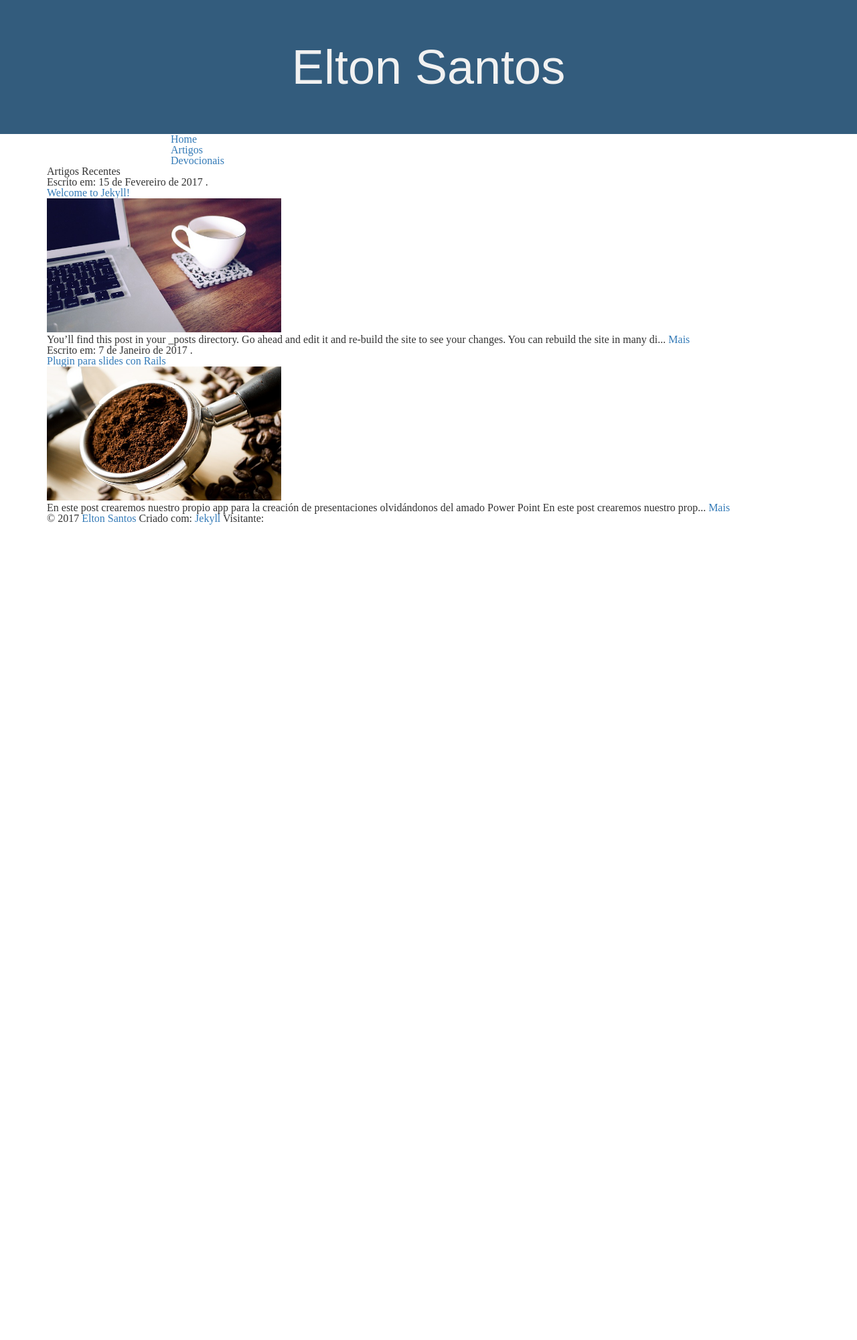
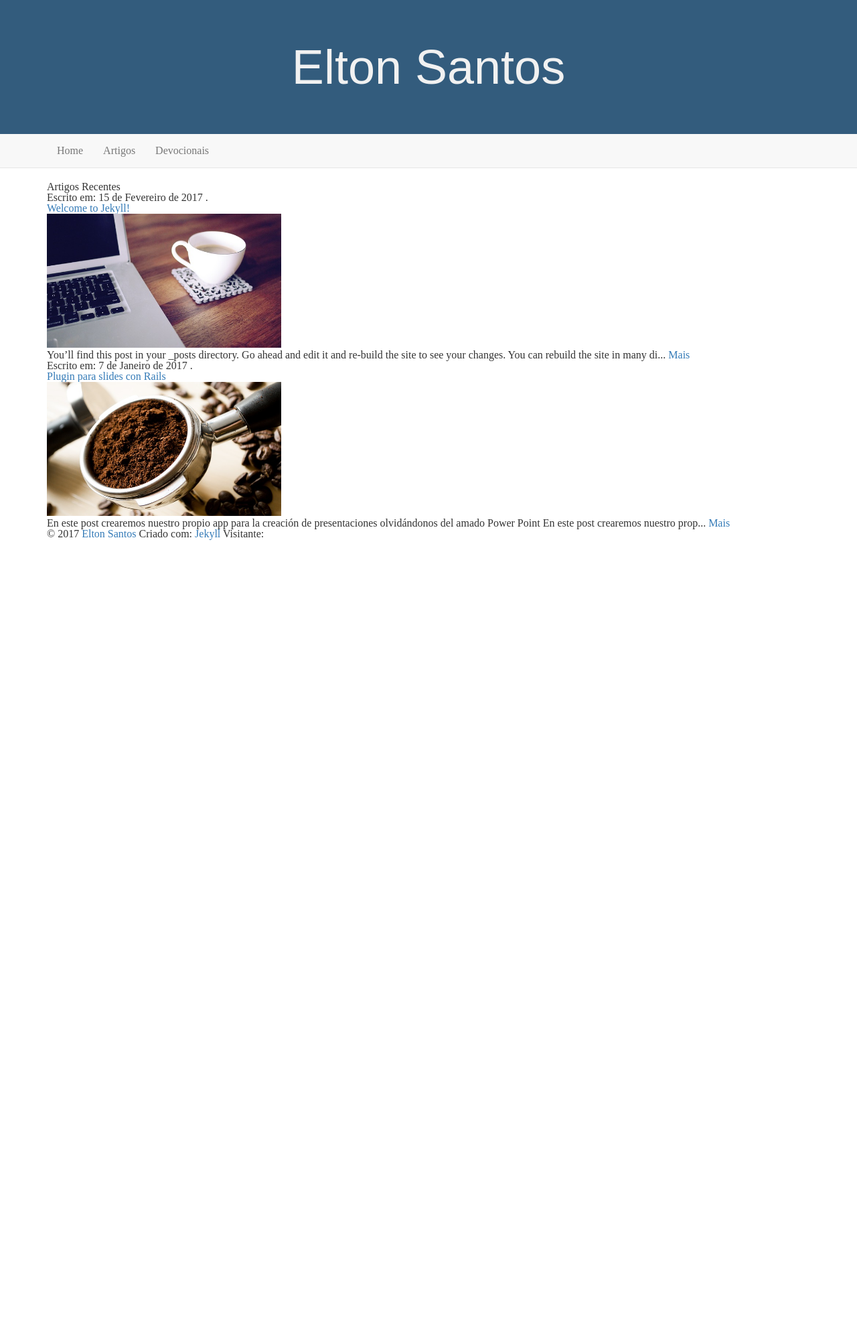
Before and after one commit to eltonsantos/eltonsantos.github.io, a Jekyll site: the page built from index.html, in a window 1280 px wide. Shown: the whole page at 67% size. Built offline with Jekyll 4.4.1, drawn with Linux system fonts in a browser that asks for light colours; nearby versions of some CDN libraries.

Commit message:
Adjustments menu nav

```diff
--- a/_includes/header.html
+++ b/_includes/header.html
@@ -6,19 +6,33 @@
       </a>
     </h1>
   </header>
-  <div class="container all-content">
-    <nav class="nav-collapse">
-      <ul class="noList">
+
+  <div id="navbar">
+    <nav class="navbar navbar-default navbar-static-top" role="navigation">
+      <div class="container">
+        <div class="navbar-header center">
+          <button type="button" class="navbar-toggle" data-toggle="collapse" data-target="#navbar-collapse-1">
+            <span class="sr-only">Toggle navigation</span>
+            <span class="icon-bar"></span>
+            <span class="icon-bar"></span>
+            <span class="icon-bar"></span>
+          </button>
+        </div>
+
+        <div class="collapse navbar-collapse" id="navbar-collapse-1">
+          <ul class="nav navbar-nav">
             {% for link in site.navigation %}
               {% assign current = nil %}
               {% if page.url contains link.url %}
                 {% assign current = 'current' %}
               {% endif %}
-          <li class="element {% if forloop.first %}first{% endif %} {{ current }} {% if forloop.last %}last{% endif %}">
+              <li class="{% if forloop.first %} first {% endif %} {{ current }} {% if forloop.last %} last {% endif %}">
                 <a href="{{ link.url | prepend: site.baseurl }}">{{ link.title }}</a>
               </li>
             {% endfor %}
           </ul>
+        </div><!-- /.navbar-collapse -->
+      </div>
     </nav>
-  </div>
+  </div><!-- end .navbar -->
 </div><!-- end .header -->
--- a/js/script.js
+++ b/js/script.js
@@ -1,8 +1,10 @@
 $(window).scroll(function() {
   if ($(this).scrollTop() > 1){
     $('header').addClass("sticky");
+    $('.nav').addClass("sticky");
   }
   else{
     $('header').removeClass("sticky");
+    $('.nav').removeClass("sticky");
   }
 });
```
Lines whose indentation alone changed are shown as unchanged.
